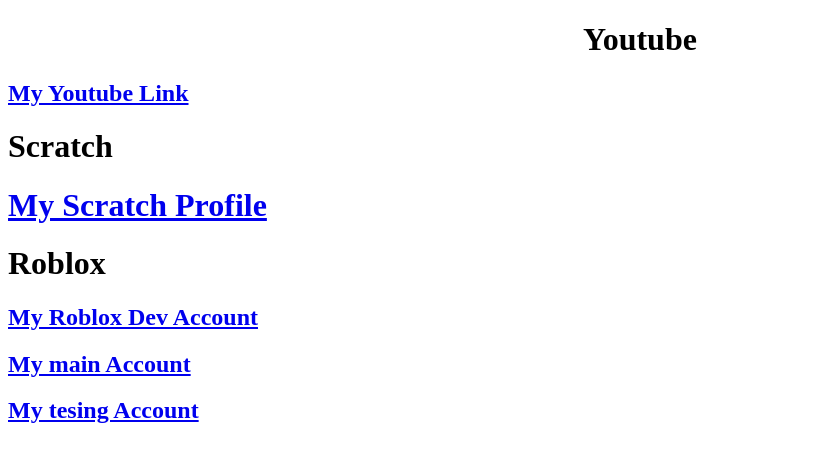
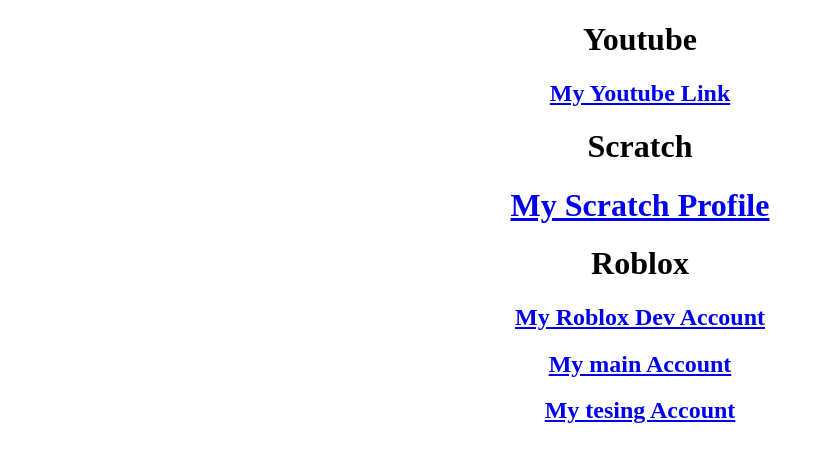
Before and after one commit to Arkrainian/Arkrainian.github.io, a plain HTML site: page contact.html in a window 1280 px wide. Shown: the whole page, without its empty margins (0-825 px from the left). Drawn offline with Linux system fonts and the light colour scheme.

Commit message:
Update contact.html

```diff
--- a/contact.html
+++ b/contact.html
@@ -11,13 +11,13 @@
     </style>
     <body>
       <h1 class="centered">Youtube</h1>
-      <h2><a href="https://www.youtube.com/channel/UCzi-FJoVtEMPNwjthiY37Jg">My Youtube Link</a></h1>
-      <h1>Scratch</h1>
-      <h1><a href="https://scratch.mit.edu/users/krish000/">My Scratch Profile</a></h1>
-      <h1>Roblox</h1>
-      <h2><a href="https://www.roblox.com/users/2647635646/profile">My Roblox Dev Account</a></h1>
-      <h2><a href="https://www.roblox.com/users/177838733/profile">My main Account</a></h1>
-      <h2><a href="https://www.roblox.com/users/2036382602/profile">My tesing Account</a></h1>
+      <h2 class="centered"><a href="https://www.youtube.com/channel/UCzi-FJoVtEMPNwjthiY37Jg">My Youtube Link</a></h1>
+      <h1 class="centered">Scratch</h1>
+      <h1 class="centered"><a href="https://scratch.mit.edu/users/krish000/">My Scratch Profile</a></h1>
+      <h1 class="centered">Roblox</h1>
+      <h2 class="centered"><a href="https://www.roblox.com/users/2647635646/profile">My Roblox Dev Account</a></h1>
+      <h2 class="centered"><a href="https://www.roblox.com/users/177838733/profile">My main Account</a></h1>
+      <h2 class="centered"><a href="https://www.roblox.com/users/2036382602/profile">My tesing Account</a></h1>
     </body
   </head>
 </html>
```
